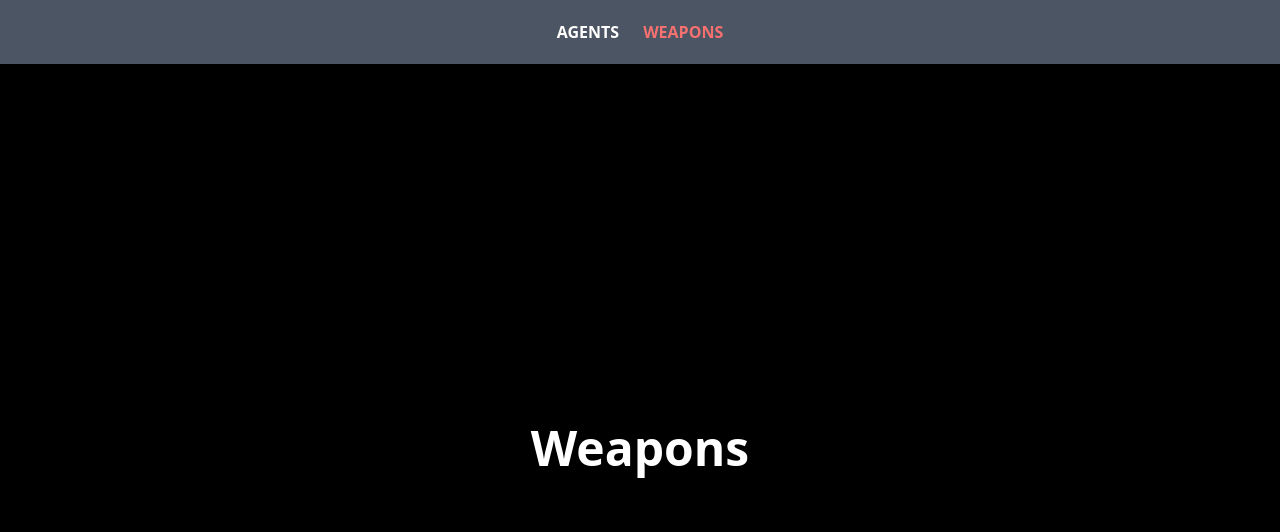
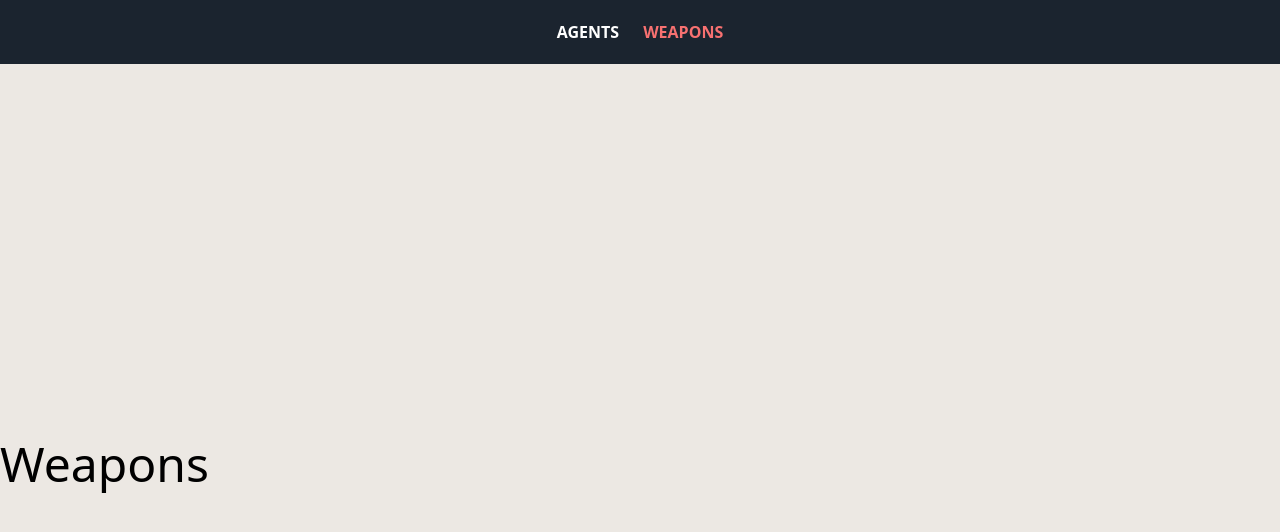
Before and after one commit to mrizkysolehudin/vue-valorant-app, a Vue app: page /weapons in a window 1280 px wide. Shown: the top 532 px of the page. Built offline with nearby package versions, Linux system fonts and the light colour scheme.

Commit message:
update bg color

```diff
--- a/src/components/Navbar.vue
+++ b/src/components/Navbar.vue
@@ -1,5 +1,5 @@
 <template>
-  <nav class="flex items-center w-screen h-[5dvw] bg-gray-600 justify-center gap-6 text-white font-bold uppercase">
+  <nav class="flex items-center w-screen h-[5dvw] bg-[#1B242F] justify-center gap-6 text-white font-bold uppercase">
     <router-link :to="{ name: 'Agents' }" class="hover:text-red-400 "
       :class="{ 'text-red-400': $route.name === 'Agents' }">Agents</router-link>
     <router-link :to="{ name: 'Weapons' }" class="hover:text-red-400"
--- a/src/views/AgentsView.vue
+++ b/src/views/AgentsView.vue
@@ -137,9 +137,8 @@ const handleSelectAbility = (ability) => {
   selectedAbility.value = ability;
 };
 
-console.log(agent);
+</script>
 
-</script>
 
 <style scoped>
 .bg-valorant {
--- a/src/views/WeaponsView.vue
+++ b/src/views/WeaponsView.vue
@@ -1,11 +1,9 @@
 <template>
   <Navbar />
 
-  <div class="grid items-center w-full h-screen bg-black">
-    <div class="h-20 text-white font-bold mx-auto">
-      <h1 class="text-5xl">Weapons</h1>
-    </div>
-  </div>
+  <main class="grid items-center w-full h-screen bg-[#ECE8E3]">
+    <h1 class="text-5xl">Weapons</h1>
+  </main>
 </template>
 
 
```
